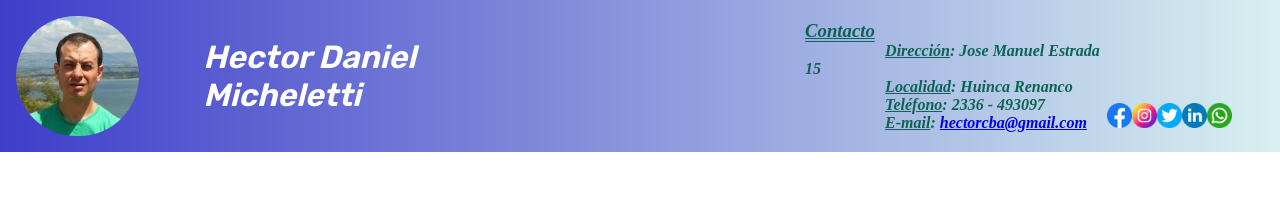
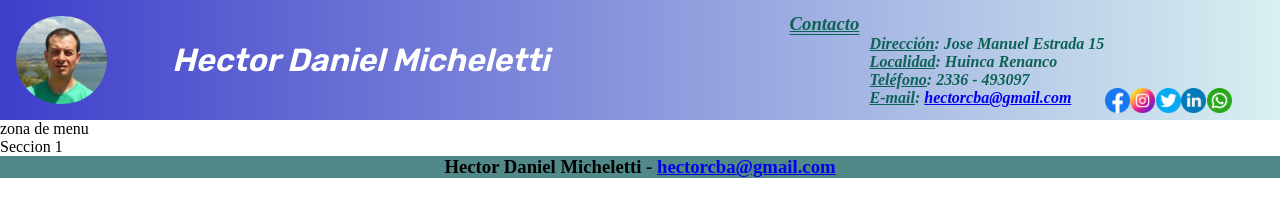
Before and after one commit to michelocba/proyecto-cv, a plain HTML site: page index.html in a window 1280 px wide. Drawn offline with Linux system fonts and the light colour scheme; a web font is replaced by a local one.

Commit message:
implementando media query

```diff
--- a/css/estilos.css
+++ b/css/estilos.css
@@ -1,5 +1,6 @@
 *{
   margin: 0 auto;
+  box-sizing: border-box;
   font-family: "Dancing script";
 }
 img{
@@ -7,7 +8,7 @@ img{
   height: auto;
 }
 header{
-  position: absolute;
+  position: relative;
   display: flex;
   align-items: center;
   background-image: linear-gradient(to right, rgb(62, 62, 202),rgb(216, 240, 240));
@@ -44,3 +45,31 @@ contacto{
 .pl-5em{
   padding-left: 5em;
 }
+.facebook:hover{
+  border-bottom: 5px solid rgb(24, 119, 242);
+}
+.instagram:hover{
+  border-bottom: 5px solid rgb(254, 143, 88);
+}
+.twitter:hover{
+  border-bottom: 5px solid rgb(3, 169, 244);
+}
+.linkedin:hover{
+  border-bottom: 5px solid rgb(0, 122, 185);
+}
+.whatsapp:hover{
+  border-bottom: 5px solid rgb(43, 168, 28);
+}
+footer{
+
+  background-color: rgb(81, 136, 136);
+  align-items: center;
+  align-content: center;
+  text-align: center;
+}
+
+@media screen and(max-width:400px){
+  header #foto-perfil{
+    width: 20%;
+  }
+}
--- a/index.html
+++ b/index.html
@@ -5,19 +5,24 @@
   <meta charset="UTF-8">
   <meta http-equiv="X-UA-Compatible" content="IE=edge">
   <meta name="viewport" content="width=device-width, initial-scale=1.0">
-  <!--
-  <link rel="shortcut icon" href="https://w3schools.com/images/favicon.ico" type="image/x-icon">
-  -->
-
+  <!-- Coloca este código dentro de la etiqueta <head> de tu web -->
+  <link rel="stylesheet" href="css/estilos.css">
+  <title>Curriculum Vitae - Hector Daniel Micheletti</title>
+  <meta name="description" content="Muestra la información referente a la expeciencia laboral" />
+  <!-- Twitter Card data -->
+  <meta name="twitter:card" value="summary">
+  <!-- Open Graph data -->
+  <meta property="og:title" content="Curriculum Vitae" />
+  <meta property="og:type" content="Historia de vida" />
+  <meta property="og:url" content=" https://hector-cba.000webhostapp.com/" />
+  <meta property="og:image" content="https://hector-cba.000webhostapp.com/img/foto-perfil.jpeg" />
+  <meta property="og:description" content="Muestra la información referente a la expeciencia laboral" />
   <link rel="shortcut icon" href="img/favicon.ico" type="image/x-icon">
   <link rel="preconnect" href="https://fonts.googleapis.com">
   <link rel="preconnect" href="https://fonts.gstatic.com" crossorigin>
   <link href="https://fonts.googleapis.com/css2?family=Henny+Penny&family=Rubik:wght@300;600&display=swap"
     rel="stylesheet">
-  <link rel="stylesheet" href="css/estilos.css">
-  <title>Curriculum Vitae - Hector Daniel Micheletti</title>
 </head>
-
 <body>
   <header>
     <img id="foto-perfil" src="img/foto-perfil.jpeg" alt="Foto Perfil">
@@ -32,11 +37,11 @@
           &body=Me pongo en contacto con Hector Daniel Micheletti">hectorcba@gmail.com</a>
       </p>
     </contacto>
-    <img class="redes" src="img/facebook.png" alt="Facebook">
-    <img class="redes" src="img/instagram.png" alt="Instagram">
-    <img class="redes" src="img/twitter.png" alt="Twitter">
-    <img class="redes" src="img/linkedin.png" alt="LinkedIn">
-    <img class="redes" src="img/whatsapp.png" alt="WhatsApp">
+    <img class="redes facebook" src="img/facebook.png" alt="Facebook">
+    <img class="redes instagram" src="img/instagram.png" alt="Instagram">
+    <img class="redes twitter" src="img/twitter.png" alt="Twitter">
+    <img class="redes linkedin" src="img/linkedin.png" alt="LinkedIn">
+    <img class="redes whatsapp" src="img/whatsapp.png" alt="WhatsApp">
   </header>
   <nav>
     zona de menu
```
